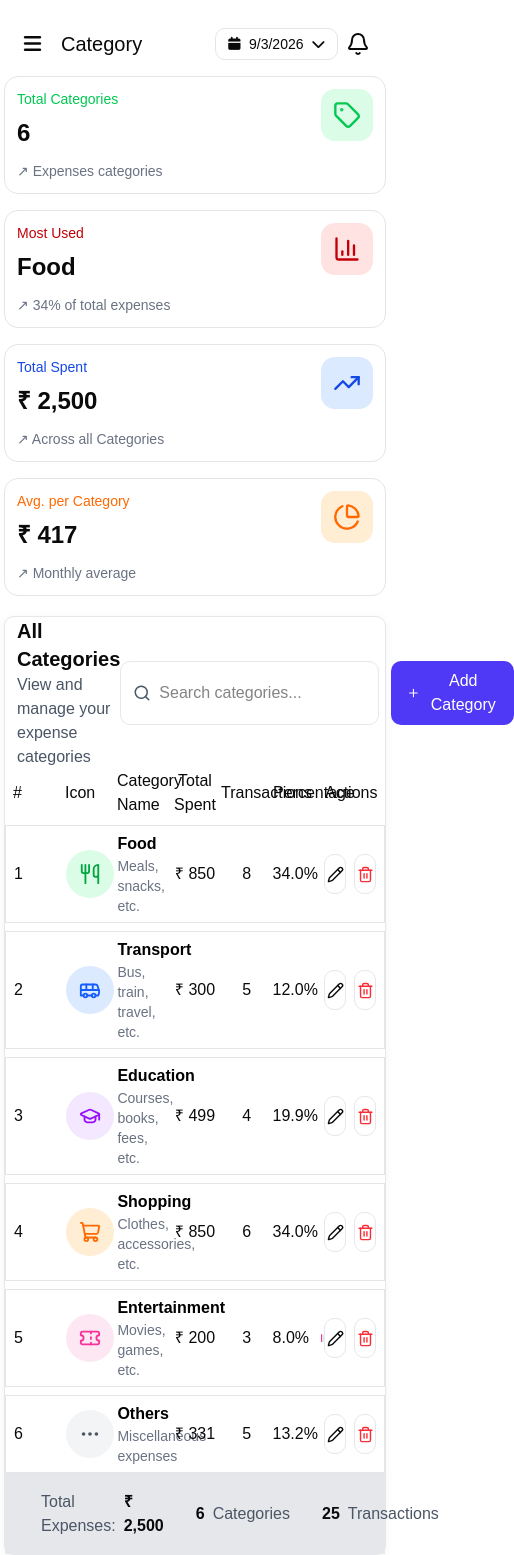
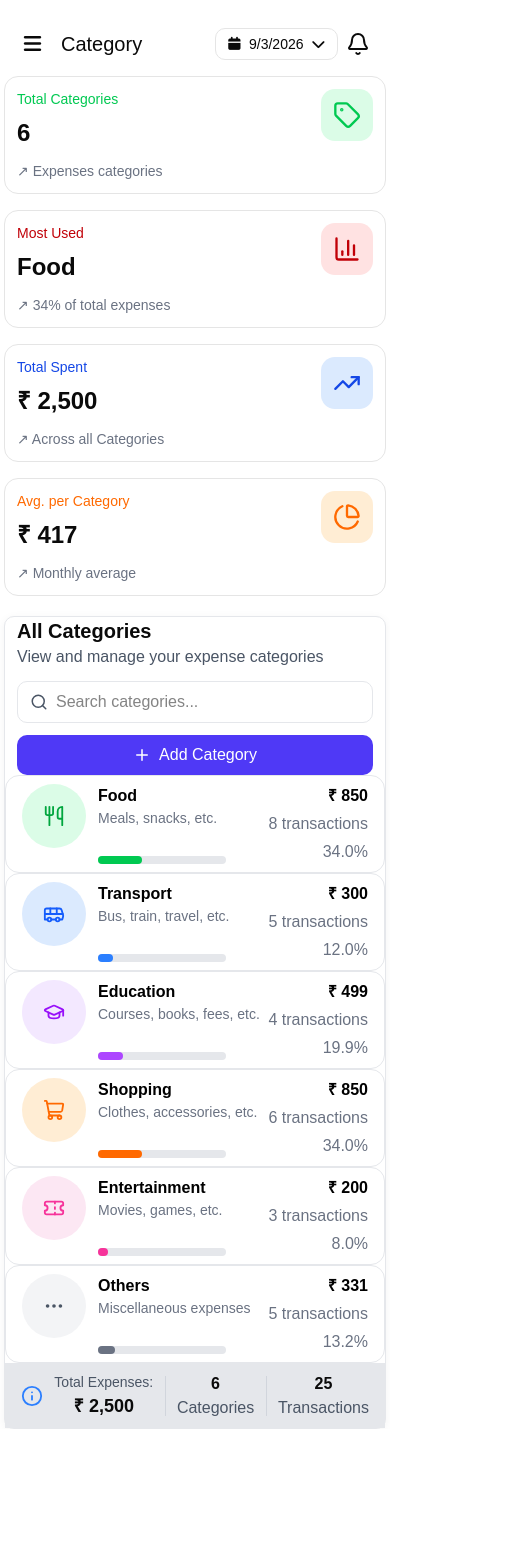
Before and after one commit to Indrajit-barui/SpendWise, a React (Vite) app: page /Category in a window 390 px wide. Shown: the whole page, 514 px wide, since content can reach past the window. After the commit the page ends 1429 px from the top, so only its background shows below. Built offline with nearby package versions, Linux system fonts and the light colour scheme.

Commit message:
add responsive category section

```diff
--- a/src/components/Categories/CategoriesTable.jsx
+++ b/src/components/Categories/CategoriesTable.jsx
@@ -97,12 +97,12 @@ const CategoriesTable = () => {
  return(
     <div className="w-full mt-5 rounded-lg border border-gray-200 bg-white shadow-[0_2px_10px_rgba(0,0,0,0.05)]">
         {/* section Header */}
-        <div className="flex justify-between items-center px-3">
-           <div className="">
+        <div className="flex flex-col justify-between gap-3 px-3 xl:flex-row  xl:items-center ">
+           <div className="flex flex-col xl:flex">
             <p className="text-xl font-bold">All Categories</p>
             <p className="text-gray-600">View and manage your expense categories</p>
            </div>
-           <div className="flex gap-3">
+           <div className="flex flex-col gap-2 xl:flex gap-3">
              {/* search  */}
              <div className="flex items-center gap-2 rounded-lg border border-gray-200 px-3 py-2">
                 <Search size={18} className="text-gray-600"/>
@@ -110,7 +110,7 @@ const CategoriesTable = () => {
                 className="outline-none"/>
              </div>
              {/* Add category button */}
-             <button className="flex items-center gap-2 rounded-lg bg-indigo-600 px-4 py-2 text-white">
+             <button className="flex items-center justify-center gap-2 rounded-lg bg-indigo-600 px-4 py-2 text-white">
               <Plus size={18} /> Add Category
              </button>
            </div>
@@ -121,7 +121,7 @@ const CategoriesTable = () => {
 <div>
 
   {/* Table Header */}
-  <div className="grid grid-cols-7 px-2 items-center">
+  <div className="hidden xl:grid grid-cols-7 px-2 items-center ">
     <div>#</div>
     <div>Icon</div>
     <div>Category Name</div>
@@ -133,7 +133,9 @@ const CategoriesTable = () => {
 
   {/* Category Rows */}
   {categories.map((category) => (
-    <div key={category.id} className="grid grid-cols-7 mt-2 px-2 items-center border py-1.5">
+    // Desktop version
+    <div key={category.id} >
+    <div className="hidden xl:grid grid-cols-7 mt-2 px-2 items-center border py-1.5">
 
       <div>{category.id}</div>
 
@@ -168,35 +170,77 @@ const CategoriesTable = () => {
   <button className="flex h-10 w-10 items-center justify-center rounded-lg border border-gray-200 text-red-500 transition hover:bg-red-50 hover:bg-red-500 hover:text-white"><Trash2 size={17}/></button>
 </div>
     </div>
+{/* mobile version */}
+    <div className="xl:hidden border border-gray-200 py-2 px-4 rounded-xl">
+      <div className="flex justify-between">
+        {/* left part */}
+        <div className="flex gap-3">
+      <div className={`flex h-16 w-16 items-center justify-center rounded-full ${category.bgColor} ${category.iconColor} text-xl`}>
+        {category.icon}
+
+      </div>
+      {/* name and Description */}
+      <div className="flex flex-col justify-between">
+      <div className="flex flex-col">
+        <p className="font-bold text-black">{category.name}</p>
+
+        <p className="text-sm text-gray-500">{category.description}</p>
+      </div>
+        <div className="h-2 w-32 rounded-full bg-gray-200">
+    <div
+      className={`${category.progressColor} h-2 rounded-full`}
+      style={{ width: category.percentage }}
+    ></div>
+   </div>
+
+</div>
+         </div>
+
+       {/* right part */}
+
+       <div className="flex flex-col items-end gap-1">
+           <div className="font-bold text-black">{category.amount}</div>
+           <div className="text-gray-500">{category.transactions} transactions</div>
+           <div className="text-gray-500">{category.percentage}</div>
+       </div>
+      </div>
+    </div>
+
+    </div>
+
+
+
+
   ))}
 
 </div>
 {/* Bottom Summary */}
-<div className="flex items-center gap-4 border-t border-gray-200 bg-gray-200 px-5 py-4">
+<div className="flex items-center justify-between gap-2  border-t border-gray-200 bg-gray-200 px-4 py-2 xl:px-5">
 
   {/* Info Icon */}
-  <Info size={22} className="text-blue-500" />
+  <Info size={22} className="text-blue-500 shrink-0" />
 
   {/* Total Expenses */}
-  <div className="flex items-center gap-2">
-    <span className="text-gray-600">Total Expenses:</span>
-    <span className="font-semibold">₹ 2,500</span>
+  <div className="flex flex-col items-center xl:flex-row xl:gap-2">
+    <span className="text-gray-600 text-sm text-center xl:text-base">Total Expenses:</span>
+    <span className="font-semibold text-lg">₹ 2,500</span>
+
   </div>
 
   {/* Separator */}
-  <div className="h-5 w-px bg-gray-300"></div>
+  <div className="h-10 xl:h-5  w-px bg-gray-300"></div>
 
   {/* Categories */}
-  <div className="flex items-center gap-2">
+  <div className="flex  flex-col xl:flex-row items-center xl:gap-2">
     <span className="font-semibold">6</span>
     <span className="text-gray-600">Categories</span>
   </div>
 
   {/* Separator */}
-  <div className="h-5 w-px bg-gray-300"></div>
+  <div className="h-10 xl:h-5 w-px bg-gray-300"></div>
 
   {/* Transactions */}
-  <div className="flex items-center gap-2">
+  <div className="flex flex-col items-center xl:flex-row xl:gap-2">
     <span className="font-semibold">25</span>
     <span className="text-gray-600">Transactions</span>
   </div>
```
